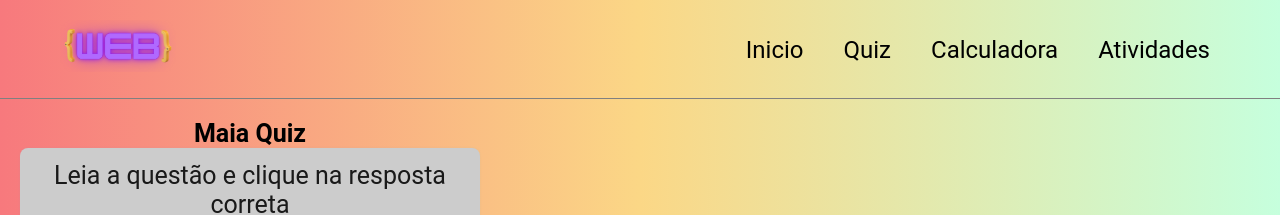
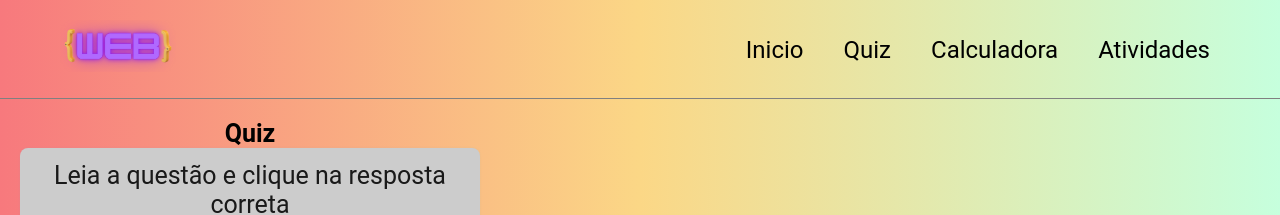
Before and after one commit to bj307/proj-sala, a plain HTML site: page beneficios.html in a window 1280 px wide. Shown: the top 215 px of the page. Drawn offline with Linux system fonts and the light colour scheme.

Commit message:
Update beneficios.html

```diff
--- a/beneficios.html
+++ b/beneficios.html
@@ -17,7 +17,7 @@
 
             <section class='conteudos'>
 
-                <h1>Maia Quiz</h1>
+                <h1 id:"titlequiz">Quiz</h1>
 
                 <article class='centro' id='instrucoes'>
                     Leia a questão e clique na resposta correta
```
